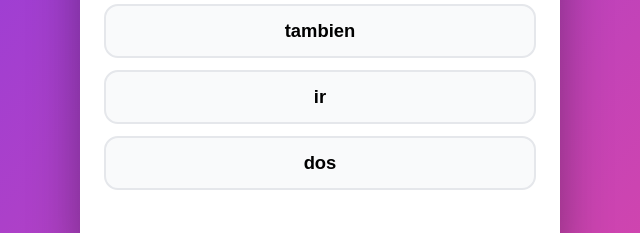
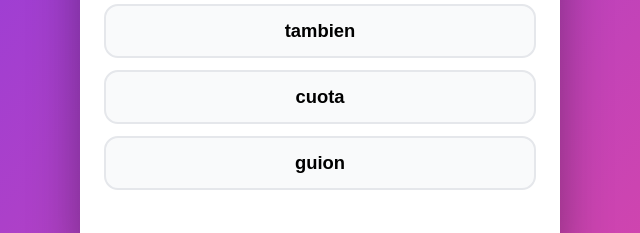
Before and after one commit to yoryoweb/JuegoTildes, a plain HTML site: page index.html in a window 1280 px wide. Shown: the part 344-577 px from the top of the page, 320-960 px from the left. Drawn offline with Linux system fonts and the light colour scheme.

Commit message:
Update index.html

```diff
--- a/index.html
+++ b/index.html
@@ -68,8 +68,8 @@ button.next{
 const conTilde = ["café","árbol","fácil","camión","canción","jardín","lápiz","azúcar",
   "corazón","teléfono","música","número","público","rápido","médico","avión","ratón",
   "maíz","país","baúl","raíz","próximo","línea","águila","sábado","autobús","también"];
-const sinTilde = ["fue","vio","dio","fe","vi","ti","sol","pan","mar","fin","dos","tres",
-  "seis","diez","ver","dar","ir","son","bien","mal","ven","sal","doy","das","hoy","soy",
+const sinTilde = ["fue","vio","dio","fe","vi","triunfo","solo","este","aquel","ese","guion","volumen",
+  "resumen","diario","ruido","viuda","cuota","joven","origen","imagen","margen","crimen","examen","virgen","piano","tierra",
   "muy","ley","rey","fui","fio"];
 const NUM_PREGUNTAS = 8;
 
```
